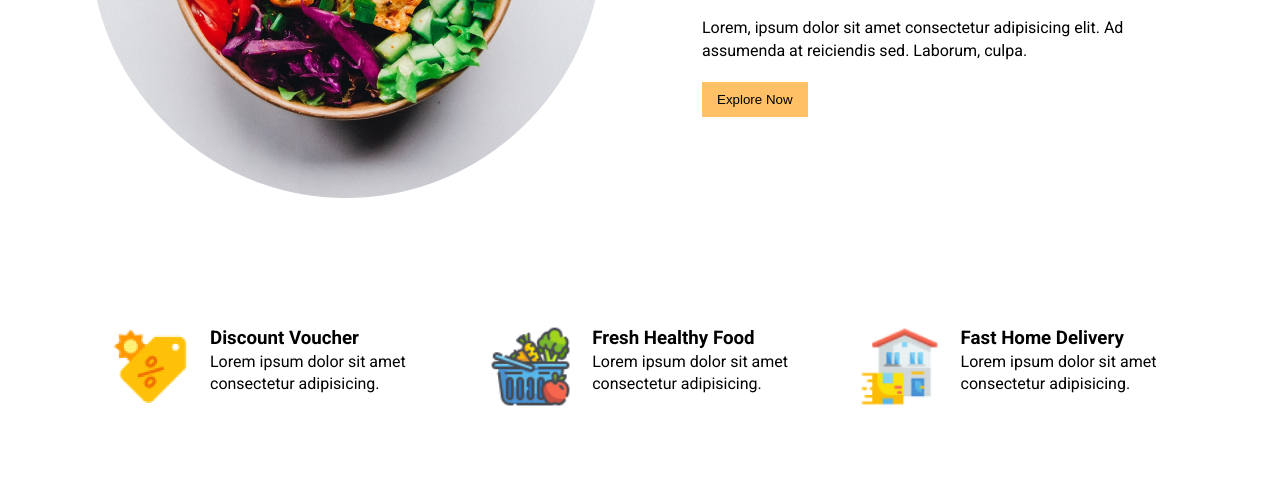
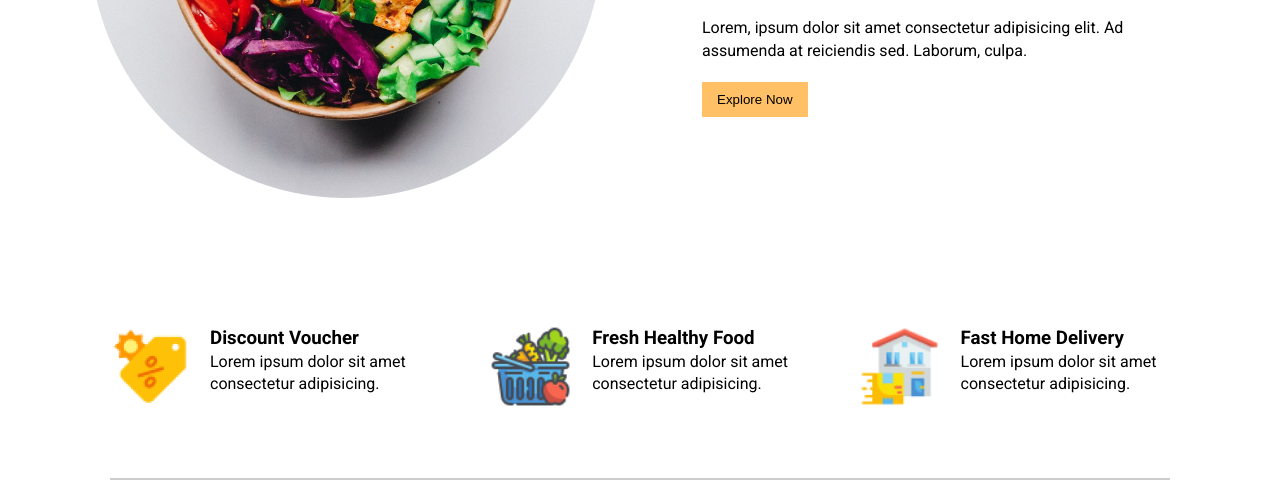
Before and after one commit to joel-dev22/Restaurant-website-html-css, a plain HTML site: page index.html in a window 1280 px wide. Shown: the part 450-950 px from the top of the page. Before the commit the page ends 928 px from the top, so only its background shows below. Drawn offline with Linux system fonts and the light colour scheme.

Commit message:
created a divider between sections

```diff
--- a/index.html
+++ b/index.html
@@ -57,6 +57,7 @@
         </div>
       </div>
     </section>
+    <div class="divider"></div>
   </div>
 </body>
 </html>
--- a/style.css
+++ b/style.css
@@ -90,6 +90,12 @@ nav {
   align-self: flex-start;
 }
 
+/* Divider */
+.divider {
+  border: 1px solid #ccc;
+  margin: 20px;
+}
+
 /* Features Section */
 .features {
   margin-top: 100px;
```
